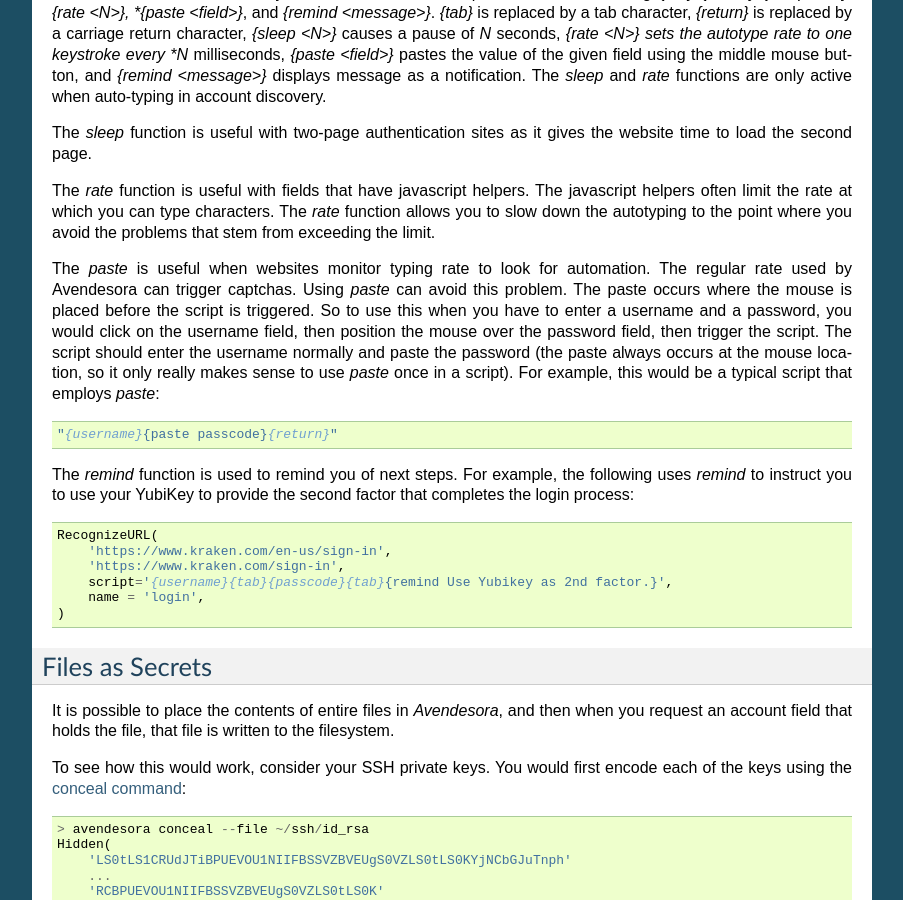
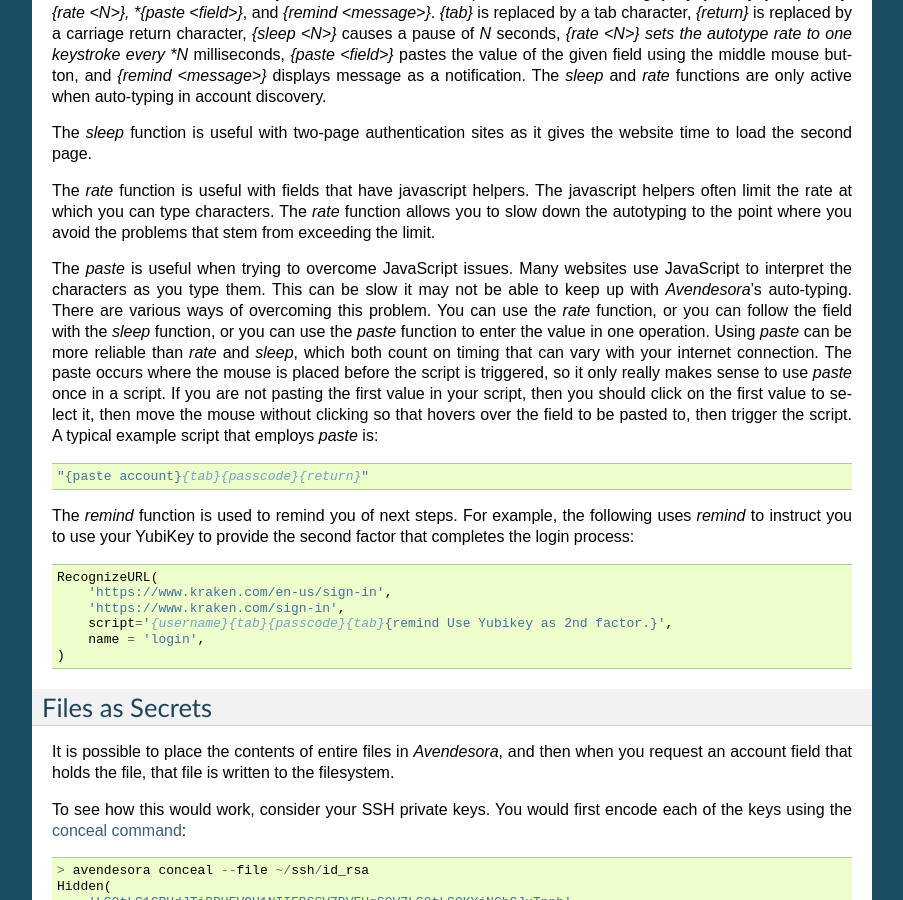
Before and after one commit to KenKundert/avendesora, a Sphinx documentation site: the page built from doc/advanced.rst, in a window 1280 px wide and 900 px high, scrolled down 14200 px. Shown: the whole window, without its empty margins (198-1101 px from the left). Built offline with Sphinx 7.4.7, drawn with Linux system fonts in a browser that asks for light colours.

Commit message:
improve description of paste script function

```diff
--- a/doc/advanced.rst
+++ b/doc/advanced.rst
@@ -1045,17 +1045,21 @@ javascript helpers often limit the rate at which you can type characters.  The
 *rate* function allows you to slow down the autotyping to the point where you
 avoid the problems that stem from exceeding the limit.
 
-The *paste* is useful when websites monitor typing rate to look for automation.
-The regular rate used by Avendesora can trigger captchas.  Using *paste* can
-avoid this problem.  The paste occurs where the mouse is placed before the
-script is triggered. So to use this when you have to enter a username and
-a password, you would click on the username field, then position the mouse over
-the password field, then trigger the script.  The script should enter the
-username normally and paste the password (the paste always occurs at the mouse
-location, so it only really makes sense to use *paste* once in a script).  For
-example, this would be a typical script that employs *paste*::
+The *paste* is useful when trying to overcome JavaScript issues. Many websites
+use JavaScript to interpret the characters as you type them. This can be slow it
+may not be able to keep up with *Avendesora*'s auto-typing.  There are various
+ways of overcoming this problem.  You can use the *rate* function, or you can
+follow the field with the *sleep* function, or you can use the *paste* function
+to enter the value in one operation.  Using *paste* can be more reliable than
+*rate* and *sleep*, which both count on timing that can vary with your internet
+connection. The paste occurs where the mouse is placed before the script is
+triggered, so it only really makes sense to use *paste* once in a script.  If
+you are not pasting the first value in your script, then you should click on the
+first value to select it, then move the mouse without clicking so that hovers
+over the field to be pasted to, then trigger the script.  A typical example
+script that employs *paste* is::
 
-    "{username}{paste passcode}{return}"
+    "{paste account}{tab}{passcode}{return}"
 
 The *remind* function is used to remind you of next steps. For example, the
 following uses *remind* to instruct you to use your YubiKey to provide the
```
Also changed, not shown: 1 other file.
